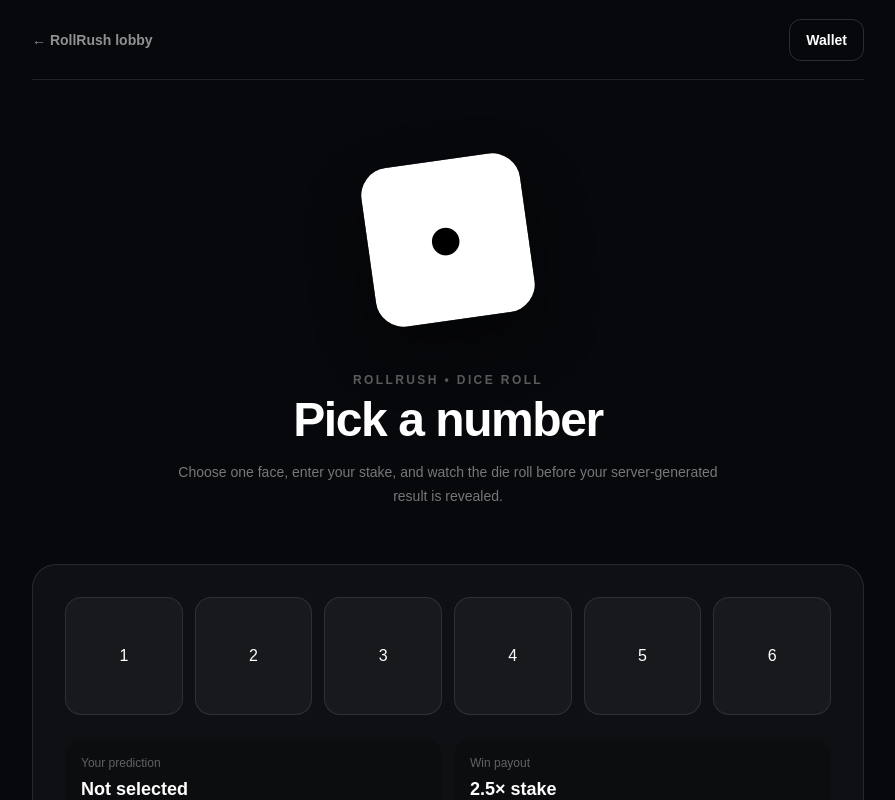
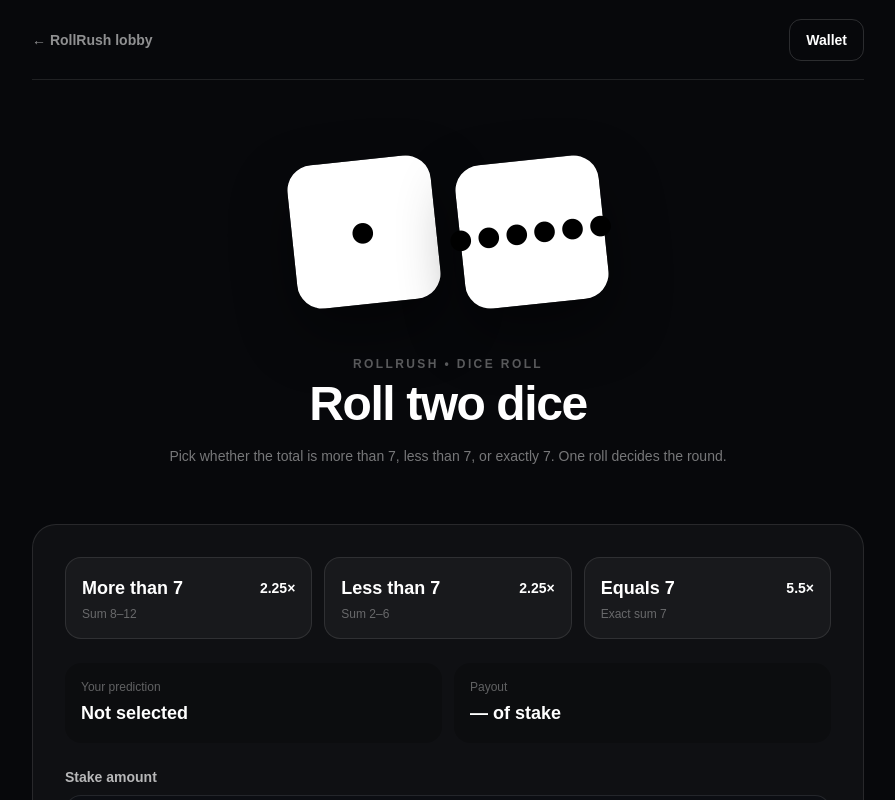
Before and after one commit to Jagdish2729/real-money-games, a Next.js app in the folder apps/web/: page /games/dice in a window 1280 px wide. Shown: the top 800 px of the page, without its empty margins (192-1087 px from the left). Built offline with nearby package versions, Linux system fonts and the light colour scheme; no server answers.

Commit message:
feat(web): replace dice UI with two-dice over under game

```diff
--- a/apps/web/app/games/dice/page.tsx
+++ b/apps/web/app/games/dice/page.tsx
@@ -3,60 +3,114 @@
 import { FormEvent, useEffect, useState } from "react";
 
 const API_BASE_URL = process.env.NEXT_PUBLIC_API_URL ?? "http://localhost:4000";
-const faces = [1, 2, 3, 4, 5, 6];
-
+type Prediction = "MORE" | "LESS" | "EQUALS";
 type DiceResult = { prediction: number; result: number; stakePaise: string; payoutPaise: string; won: boolean; balancePaise: string; };
 
 function DieFace({ value }: { value: number }) {
   const pips: Record<number, string> = { 1: "•", 2: "••", 3: "•••", 4: "••••", 5: "•••••", 6: "••••••" };
-  return <div className="relative flex h-32 w-32 rotate-[-8deg] items-center justify-center rounded-[1.75rem] border border-white/30 bg-white text-7xl font-black text-black shadow-[0_25px_60px_rgba(0,0,0,0.45)] sm:h-40 sm:w-40 sm:text-8xl"><span className="tracking-[0.05em]">{pips[value]}</span></div>;
+  return <div className="relative flex h-28 w-28 rotate-[-6deg] items-center justify-center rounded-[1.6rem] border border-white/30 bg-white text-6xl font-black text-black shadow-[0_25px_60px_rgba(0,0,0,0.45)] sm:h-36 sm:w-36 sm:text-7xl"><span className="tracking-[0.04em]">{pips[value]}</span></div>;
+}
+
+function decodeDice(result: number) {
+  const dieOne = Math.floor(result / 100);
+  const dieTwo = result % 100;
+  return { dieOne, dieTwo, sum: dieOne + dieTwo };
 }
 
 export default function DicePage() {
-  const [selected, setSelected] = useState<number | null>(null);
+  const [selected, setSelected] = useState<Prediction | null>(null);
   const [stake, setStake] = useState("");
   const [loading, setLoading] = useState(false);
-  const [rollingFace, setRollingFace] = useState(1);
+  const [rollingOne, setRollingOne] = useState(1);
+  const [rollingTwo, setRollingTwo] = useState(6);
   const [error, setError] = useState("");
   const [result, setResult] = useState<DiceResult | null>(null);
 
-  useEffect(() => { if (!loading) return; const interval = window.setInterval(() => setRollingFace((current) => (current % 6) + 1), 110); return () => window.clearInterval(interval); }, [loading]);
+  useEffect(() => {
+    if (!loading) return;
+    const interval = window.setInterval(() => {
+      setRollingOne((current) => (current % 6) + 1);
+      setRollingTwo((current) => current === 1 ? 6 : current - 1);
+    }, 110);
+    return () => window.clearInterval(interval);
+  }, [loading]);
 
   async function playDice(event: FormEvent<HTMLFormElement>) {
-    event.preventDefault(); setError(""); setResult(null);
+    event.preventDefault();
+    setError("");
+    setResult(null);
     const token = localStorage.getItem("accessToken");
     if (!token) { window.location.href = "/login"; return; }
     const stakeRupees = Number(stake);
-    if (!selected || !Number.isFinite(stakeRupees) || stakeRupees < 10 || stakeRupees % 10 !== 0) { setError("Select a number and enter a valid stake in ₹10 steps."); return; }
-    setLoading(true); const startedAt = Date.now();
+    if (!selected || !Number.isFinite(stakeRupees) || stakeRupees < 10 || stakeRupees % 10 !== 0) {
+      setError("Select a prediction and enter a valid stake in ₹10 steps.");
+      return;
+    }
+    setLoading(true);
+    const startedAt = Date.now();
     try {
-      const response = await fetch(`${API_BASE_URL}/games/dice/play`, { method: "POST", headers: { Authorization: `Bearer ${token}`, "Content-Type": "application/json" }, body: JSON.stringify({ prediction: selected, stakeRupees }) });
-      const data = await response.json(); if (!response.ok) throw new Error(data.message ?? "Unable to play dice");
+      const response = await fetch(`${API_BASE_URL}/games/dice/play`, {
+        method: "POST",
+        headers: { Authorization: `Bearer ${token}`, "Content-Type": "application/json" },
+        body: JSON.stringify({ prediction: selected, stakeRupees }),
+      });
+      const data = await response.json();
+      if (!response.ok) throw new Error(data.message ?? "Unable to roll dice");
+      const { dieOne, dieTwo } = decodeDice(data.result);
       const remaining = Math.max(0, 1500 - (Date.now() - startedAt));
-      window.setTimeout(() => { setRollingFace(data.result); setResult(data); setLoading(false); }, remaining);
-    } catch (err) { setLoading(false); setError(err instanceof Error ? err.message : "Unable to play dice"); }
+      window.setTimeout(() => {
+        setRollingOne(dieOne);
+        setRollingTwo(dieTwo);
+        setResult(data);
+        setLoading(false);
+      }, remaining);
+    } catch (err) {
+      setLoading(false);
+      setError(err instanceof Error ? err.message : "Unable to roll dice");
+    }
   }
 
-  function resetRound() { setResult(null); setError(""); setStake(""); setRollingFace(1); }
+  function resetRound() {
+    setResult(null);
+    setError("");
+    setStake("");
+    setSelected(null);
+    setRollingOne(1);
+    setRollingTwo(6);
+  }
+
+  const labels: { value: Prediction; title: string; payout: string; sub: string }[] = [
+    { value: "MORE", title: "More than 7", payout: "2.25×", sub: "Sum 8–12" },
+    { value: "LESS", title: "Less than 7", payout: "2.25×", sub: "Sum 2–6" },
+    { value: "EQUALS", title: "Equals 7", payout: "5.5×", sub: "Exact sum 7" },
+  ];
 
   return (
     <main className="min-h-screen bg-[#07080b] text-white">
       <div className="mx-auto max-w-4xl px-5 pb-12 sm:px-8">
         <header className="flex h-20 items-center justify-between border-b border-white/10"><a href="/games" className="text-sm font-semibold text-white/55 hover:text-white">← RollRush lobby</a><a href="/wallet" className="rounded-xl border border-white/15 px-4 py-2.5 text-sm font-semibold hover:border-white/30">Wallet</a></header>
+
         <section className="py-10 text-center sm:py-14">
-          <div className={`mx-auto flex h-44 items-center justify-center sm:h-52 ${loading ? "animate-[diceRoll_0.55s_linear_infinite]" : ""}`}><DieFace value={rollingFace} /></div>
-          <p className="mt-7 text-xs font-bold uppercase tracking-[0.2em] text-white/35">RollRush • Dice Roll</p><h1 className="mt-2 text-4xl font-black tracking-[-0.03em] sm:text-5xl">Pick a number</h1>
-          <p className="mx-auto mt-4 max-w-xl text-sm leading-6 text-white/45">Choose one face, enter your stake, and watch the die roll before your server-generated result is revealed.</p>
-          {loading && <p className="mt-4 text-sm font-bold text-white/70">Rolling the dice…</p>}
+          <div className={`mx-auto flex h-40 items-center justify-center gap-4 sm:h-48 sm:gap-6 ${loading ? "animate-[diceRoll_0.55s_linear_infinite]" : ""}`}><DieFace value={rollingOne} /><DieFace value={rollingTwo} /></div>
+          <p className="mt-7 text-xs font-bold uppercase tracking-[0.2em] text-white/35">RollRush • Dice Roll</p>
+          <h1 className="mt-2 text-4xl font-black tracking-[-0.03em] sm:text-5xl">Roll two dice</h1>
+          <p className="mx-auto mt-4 max-w-xl text-sm leading-6 text-white/45">Pick whether the total is more than 7, less than 7, or exactly 7. One roll decides the round.</p>
+          {loading && <p className="mt-4 text-sm font-bold text-white/70">Rolling two dice…</p>}
         </section>
+
         <form onSubmit={playDice} className="rounded-3xl border border-white/10 bg-white/[0.035] p-5 sm:p-8">
-          <div className="grid grid-cols-3 gap-3 sm:grid-cols-6">{faces.map((face) => <button key={face} type="button" onClick={() => { setSelected(face); setResult(null); setError(""); }} disabled={loading} className={`aspect-square rounded-2xl border text-2xl font-black transition sm:text-3xl ${selected === face ? "border-white bg-white text-black" : "border-white/10 bg-white/[0.04] hover:border-white/25"} disabled:cursor-not-allowed disabled:opacity-60`} aria-pressed={selected === face}>{face}</button>)}</div>
-          <div className="mt-6 grid gap-3 sm:grid-cols-2"><div className="rounded-2xl bg-black/20 p-4"><p className="text-xs text-white/35">Your prediction</p><p className="mt-1 text-lg font-bold">{selected ? `Number ${selected}` : "Not selected"}</p></div><div className="rounded-2xl bg-black/20 p-4"><p className="text-xs text-white/35">Win payout</p><p className="mt-1 text-lg font-bold">2.5× stake</p></div></div>
+          <div className="grid gap-3 sm:grid-cols-3">
+            {labels.map((option) => <button key={option.value} type="button" onClick={() => { setSelected(option.value); setResult(null); setError(""); }} disabled={loading} className={`rounded-2xl border p-4 text-left transition ${selected === option.value ? "border-white bg-white text-black" : "border-white/10 bg-white/[0.04] hover:border-white/25"} disabled:cursor-not-allowed disabled:opacity-60`} aria-pressed={selected === option.value}><div className="flex items-center justify-between gap-3"><span className="text-base font-black sm:text-lg">{option.title}</span><span className="text-sm font-black">{option.payout}</span></div><p className={`mt-1 text-xs ${selected === option.value ? "text-black/55" : "text-white/35"}`}>{option.sub}</p></button>)}
+          </div>
+
+          <div className="mt-6 grid gap-3 sm:grid-cols-2"><div className="rounded-2xl bg-black/20 p-4"><p className="text-xs text-white/35">Your prediction</p><p className="mt-1 text-lg font-bold">{selected ? labels.find((option) => option.value === selected)?.title : "Not selected"}</p></div><div className="rounded-2xl bg-black/20 p-4"><p className="text-xs text-white/35">Payout</p><p className="mt-1 text-lg font-bold">{selected ? labels.find((option) => option.value === selected)?.payout : "—"} of stake</p></div></div>
+
           <label className="mt-6 block"><span className="mb-2 block text-sm font-semibold text-white/70">Stake amount</span><div className="flex items-center overflow-hidden rounded-2xl border border-white/10 bg-[#0c0e13] focus-within:border-white/30"><span className="border-r border-white/10 px-4 text-sm font-semibold text-white/50">₹</span><input required type="number" min="10" step="10" inputMode="numeric" value={stake} onChange={(event) => setStake(event.target.value)} placeholder="Enter stake" disabled={loading} className="min-w-0 flex-1 bg-transparent px-4 py-4 text-base outline-none placeholder:text-white/20 disabled:opacity-60" /></div><span className="mt-2 block text-xs text-white/30">Amount changes in ₹10 steps</span></label>
+
           {error && <p className="mt-4 rounded-xl border border-red-400/20 bg-red-400/10 px-4 py-3 text-sm text-red-300">{error}</p>}
-          {result && <div className="mt-5 rounded-2xl border border-white/10 bg-black/20 p-5"><p className="text-xs font-bold uppercase tracking-[0.18em] text-white/40">Round result</p><p className="mt-2 text-3xl font-black">{result.won ? "You won!" : "Better luck next time"}</p><div className="mt-4 grid grid-cols-2 gap-3 text-sm sm:grid-cols-4"><div><p className="text-white/35">Prediction</p><p className="mt-1 font-bold">{result.prediction}</p></div><div><p className="text-white/35">Result</p><p className="mt-1 font-bold">{result.result}</p></div><div><p className="text-white/35">Payout</p><p className="mt-1 font-bold">₹{(Number(result.payoutPaise) / 100).toFixed(2)}</p></div><div><p className="text-white/35">Balance</p><p className="mt-1 font-bold">₹{(Number(result.balancePaise) / 100).toFixed(2)}</p></div></div><button type="button" onClick={resetRound} className="mt-5 w-full rounded-2xl border border-white/15 px-5 py-3 text-sm font-bold hover:border-white/30">Play another round</button></div>}
-          {!result && <button type="submit" disabled={!selected || !stake || loading} className="mt-5 w-full rounded-2xl bg-white px-5 py-4 text-sm font-black text-black transition hover:bg-white/90 disabled:cursor-not-allowed disabled:opacity-30">{loading ? "Rolling..." : selected ? "Roll Dice" : "Select a number"}</button>}
-          <p className="mt-4 text-center text-xs leading-5 text-white/30">The outcome is generated on the server using a secure random number generator. The animation only reveals the server result; it does not control it.</p>
+          {result && (() => { const dice = decodeDice(result.result); return <div className="mt-5 rounded-2xl border border-white/10 bg-black/20 p-5"><p className="text-xs font-bold uppercase tracking-[0.18em] text-white/40">Round result</p><p className="mt-2 text-3xl font-black">{result.won ? "You won!" : "Better luck next time"}</p><p className="mt-2 text-base font-bold">{dice.dieOne} + {dice.dieTwo} = {dice.sum}</p><div className="mt-4 grid grid-cols-2 gap-3 text-sm sm:grid-cols-4"><div><p className="text-white/35">Prediction</p><p className="mt-1 font-bold">{labels.find((option) => option.value === (result.prediction === 1 ? "MORE" : result.prediction === 2 ? "LESS" : "EQUALS"))?.title}</p></div><div><p className="text-white/35">Total</p><p className="mt-1 font-bold">{dice.sum}</p></div><div><p className="text-white/35">Payout</p><p className="mt-1 font-bold">₹{(Number(result.payoutPaise) / 100).toFixed(2)}</p></div><div><p className="text-white/35">Balance</p><p className="mt-1 font-bold">₹{(Number(result.balancePaise) / 100).toFixed(2)}</p></div></div><button type="button" onClick={resetRound} className="mt-5 w-full rounded-2xl border border-white/15 px-5 py-3 text-sm font-bold hover:border-white/30">Play another round</button></div>; })()}
+          {!result && <button type="submit" disabled={!selected || !stake || loading} className="mt-5 w-full rounded-2xl bg-white px-5 py-4 text-sm font-black text-black transition hover:bg-white/90 disabled:cursor-not-allowed disabled:opacity-30">{loading ? "Rolling..." : selected ? "Roll Two Dice" : "Choose a prediction"}</button>}
+          <p className="mt-4 text-center text-xs leading-5 text-white/30">Each die is generated independently on the server using a secure random number generator. The animation only reveals the server result; it does not control it.</p>
         </form>
       </div>
       <style jsx global>{`@keyframes diceRoll { 0% { transform: rotate(0deg) translateY(0); } 25% { transform: rotate(90deg) translateY(-10px); } 50% { transform: rotate(180deg) translateY(0); } 75% { transform: rotate(270deg) translateY(-10px); } 100% { transform: rotate(360deg) translateY(0); } }`}</style>
```
